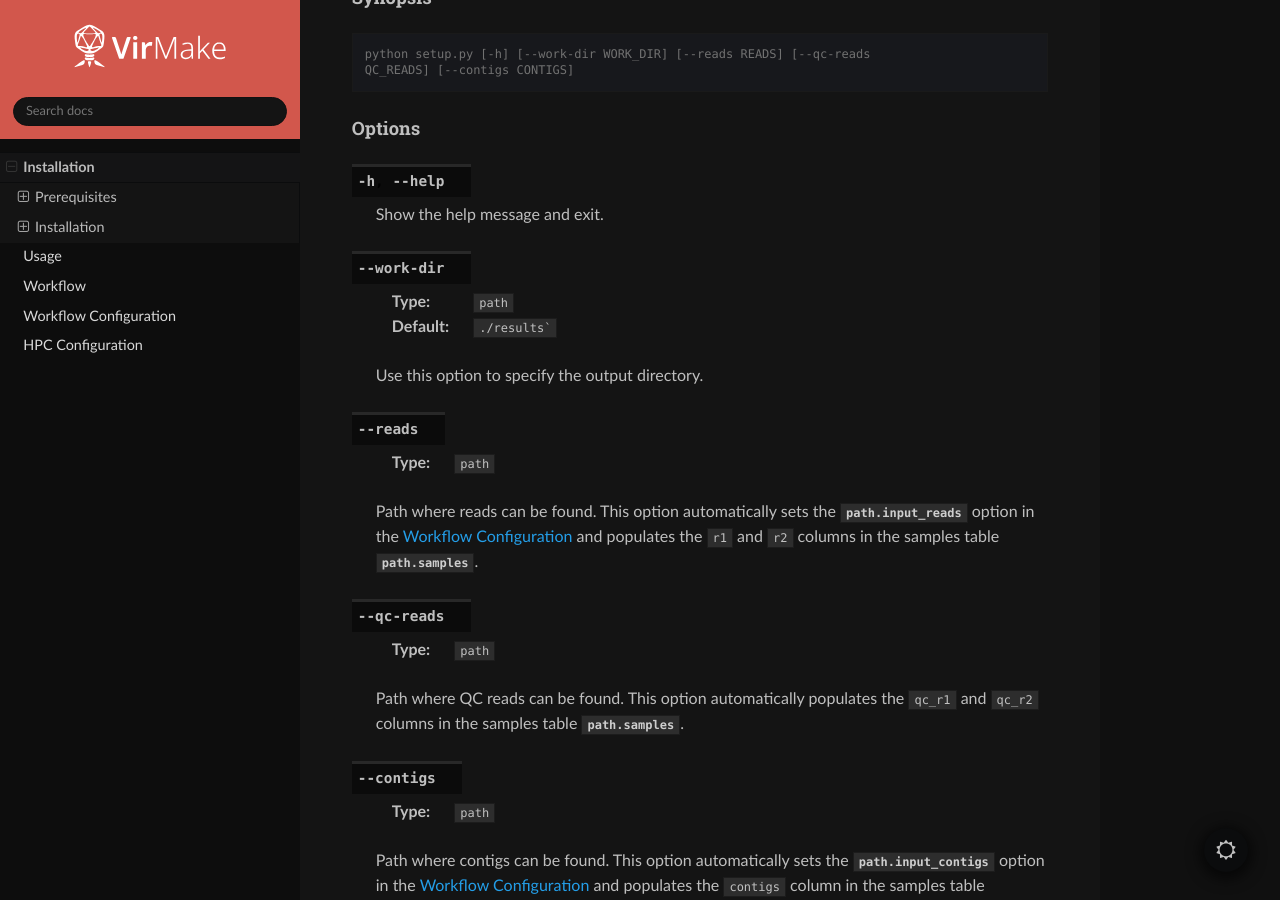
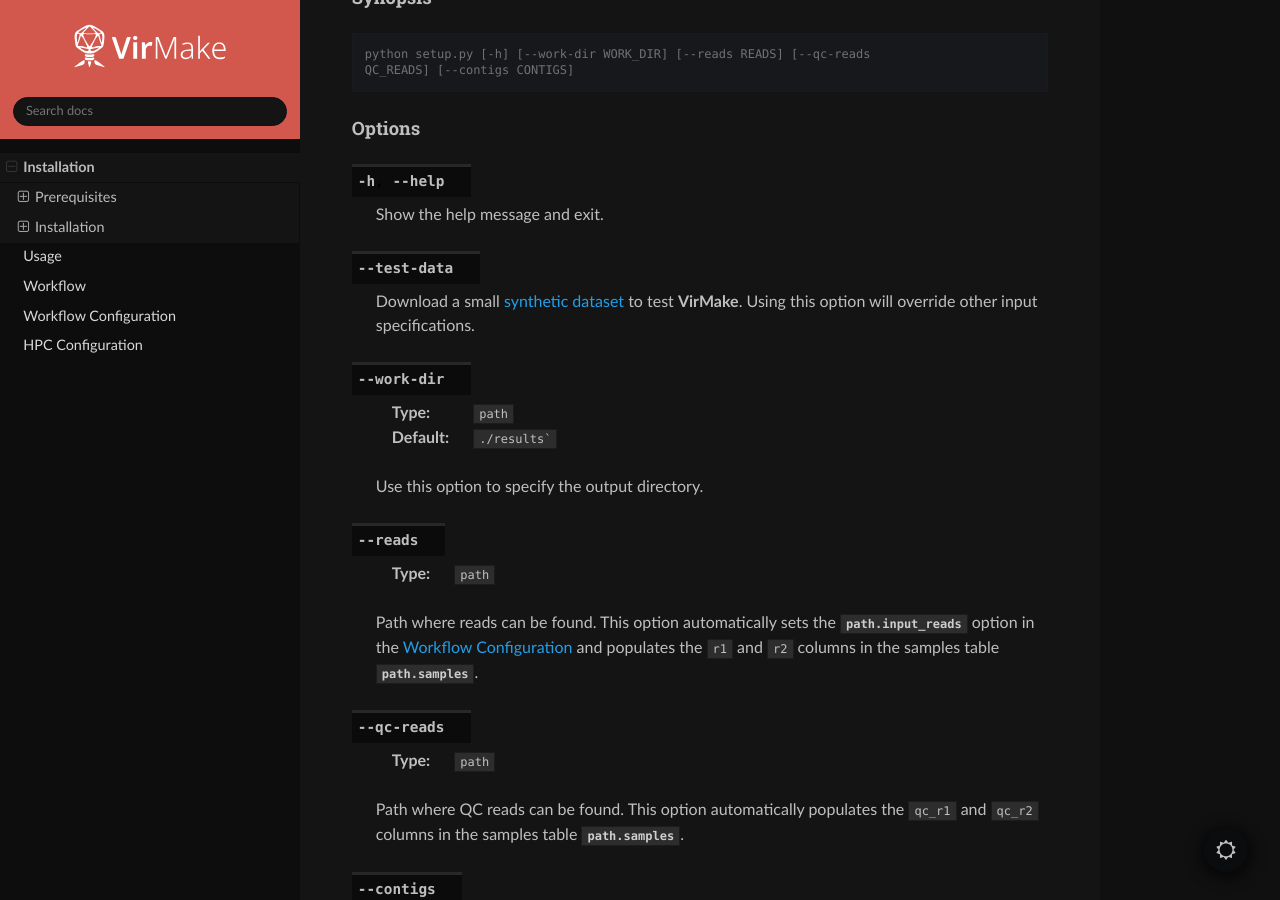
Before and after one commit to Rounge-lab/VirMake, a Sphinx documentation site: the page built from docs/source/install.rst, in a window 1280 px wide and 900 px high, scrolled down 1061 px. Built offline with Sphinx 7.4.7 and the Read the Docs theme 3.1.0, drawn with Linux system fonts in a browser that asks for light colours.

Commit message:
Added --test-data option documentation for setup.py

```diff
--- a/docs/source/install.rst
+++ b/docs/source/install.rst
@@ -73,6 +73,12 @@
 
     Show the help message and exit.
 
+.. option:: --test-data
+
+    Download a small `synthetic dataset
+    <https://doi.org/10.5281/zenodo.23388915>`_ to test **VirMake**.
+    Using this option will override other input specifications.
+
 .. option:: --work-dir
 
     :Type: ``path``
@@ -106,6 +112,7 @@
     populates the ``contigs`` column in the samples table
     :confval:`path.samples`.
 
+
 Use :option:`--reads`, :option:`--qc-reads`, or :option:`--contigs` to
 specify the directories where input files are found.
 
```
